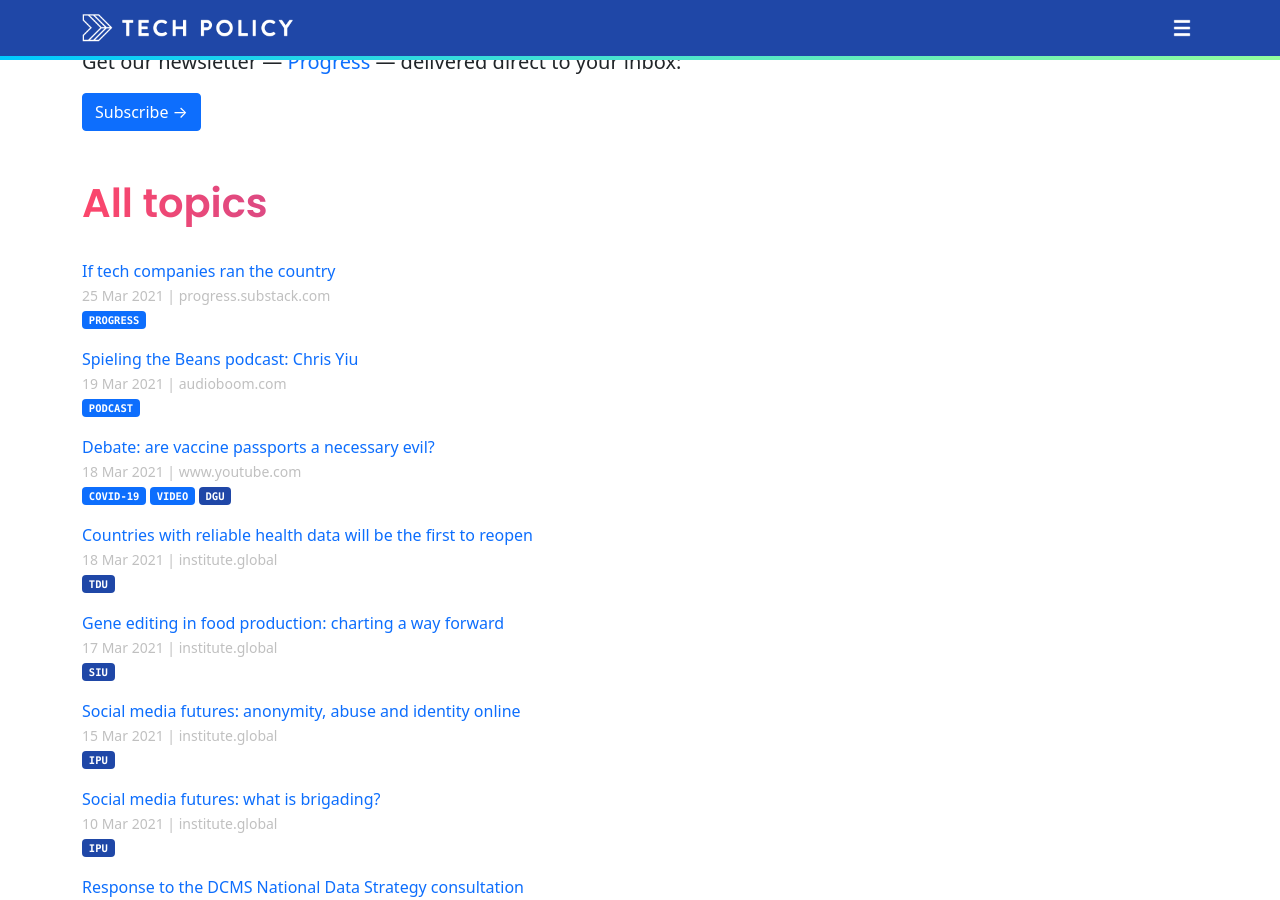
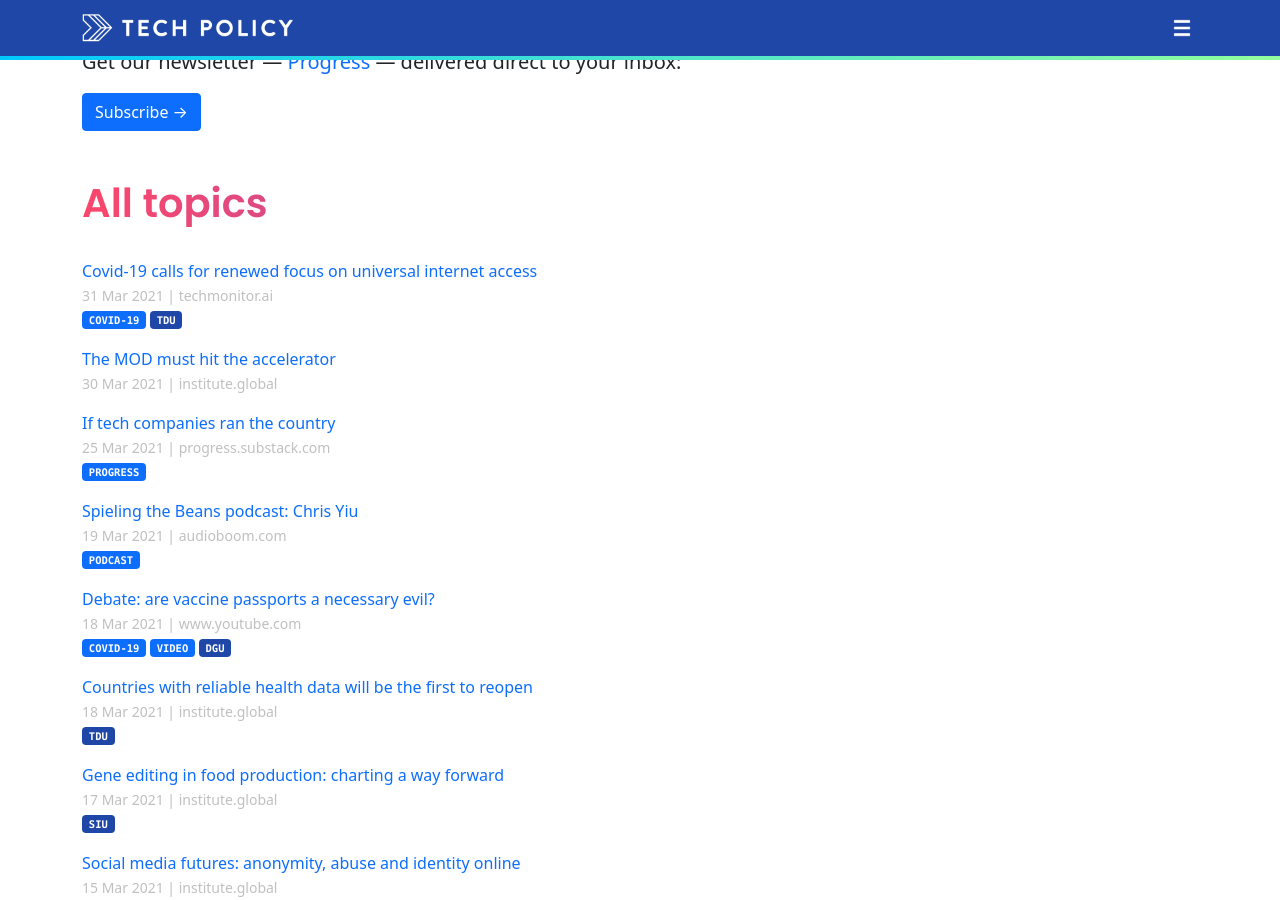
Before and after one commit to techpolicyio/techpolicyio.github.io, a Jekyll site: the page built from pages/home.md, in a window 1280 px wide and 900 px high, scrolled down 468 px. Built offline with Jekyll 4.4.1, drawn with Linux system fonts in a browser that asks for light colours.

Commit message:
Update links.yml

```diff
--- a/_data/links.yml
+++ b/_data/links.yml
@@ -712,3 +712,11 @@
   url: https://progress.substack.com/p/if-tech-companies-ran-the-country
   date: 2021-03-25
   tags: progress
+- title: "The MOD must hit the accelerator"
+  url: https://institute.global/policy/move-fast-and-break-things-mod-must-hit-accelerator
+  date: 2021-03-30
+- title: "Covid-19 calls for renewed focus on universal internet access"
+  url: https://techmonitor.ai/policy/covid-19-shown-universal-access-the-future-of-internet
+  date: 2021-03-31
+  unit: tdu
+  tags: covid-19
```
